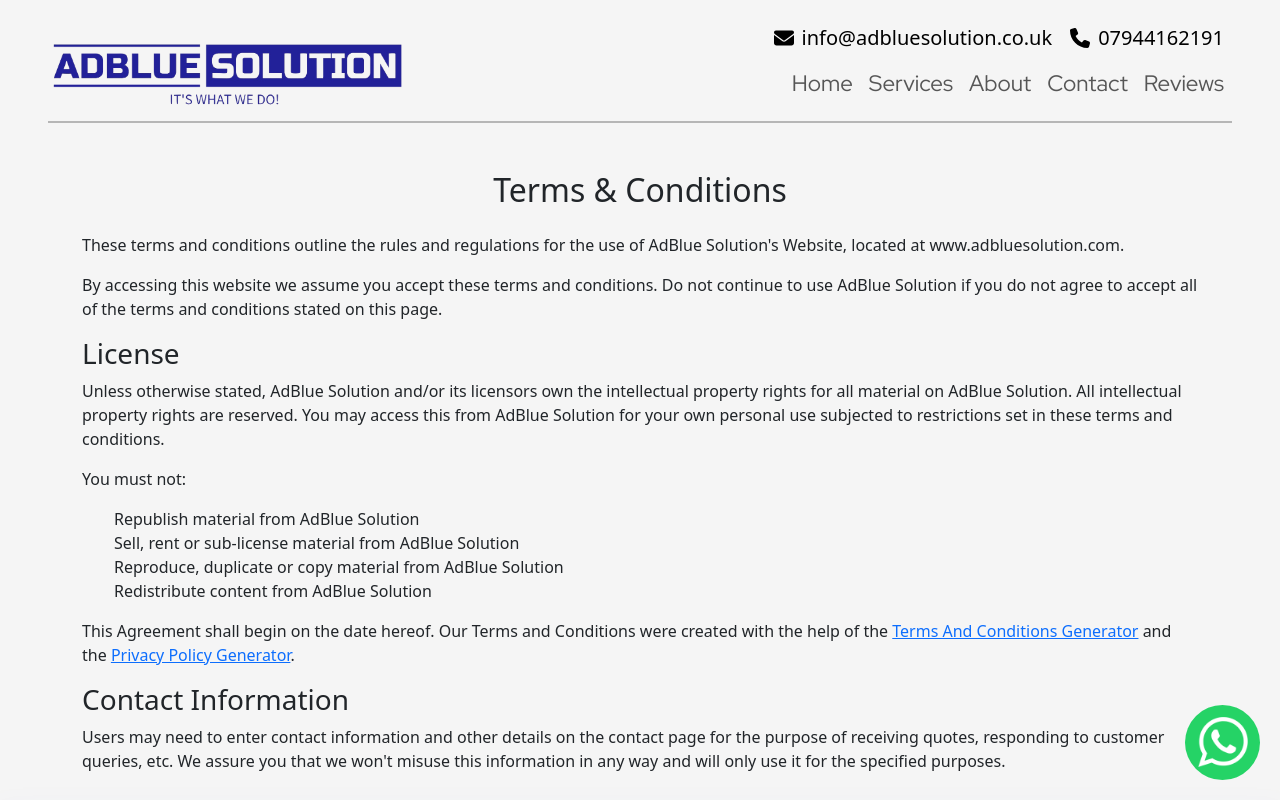
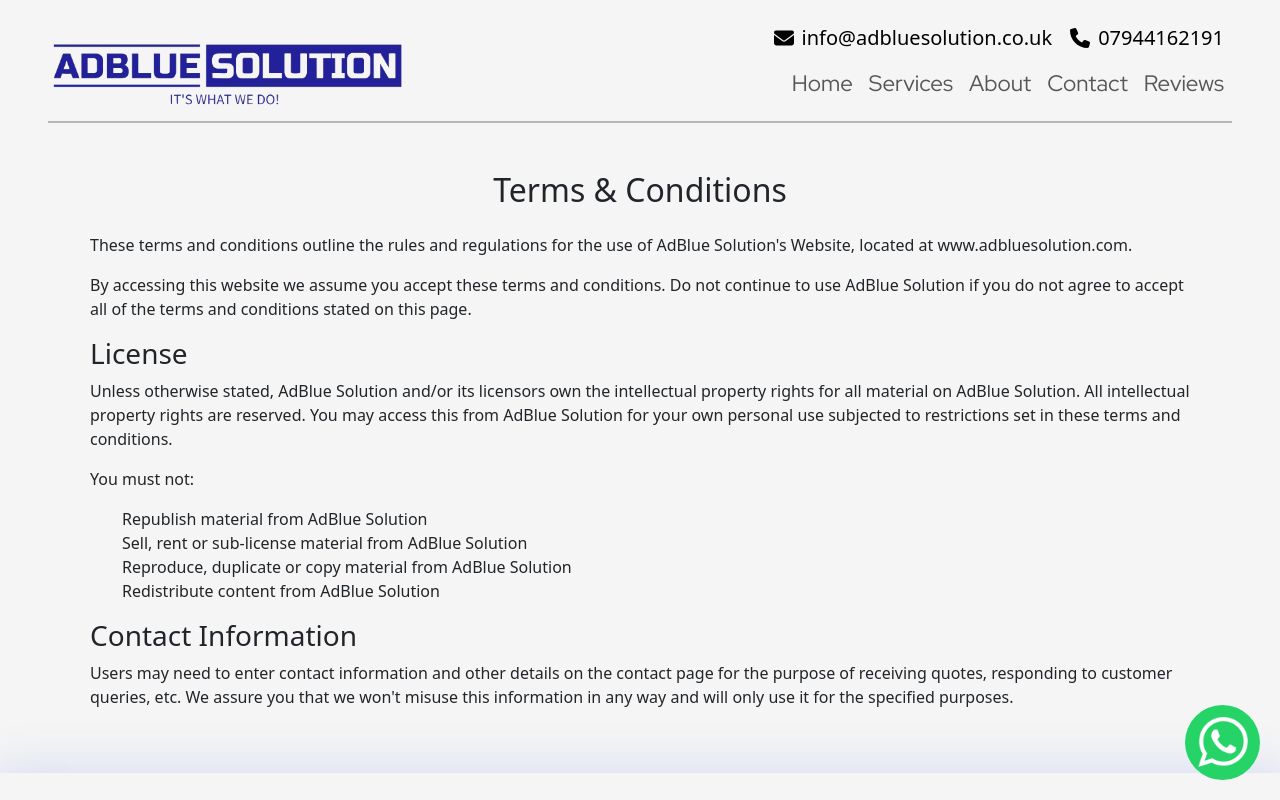
Before and after one commit to joshthomas98/adblue-solution-website, a React (Vite) app: page /termsandconditions in a window 1280 px wide. Shown: the top 800 px of the page. Built offline with nearby package versions, Linux system fonts and the light colour scheme; no server answers; the database is empty; some icons are missing; a web font is replaced by a local one.

Commit message:
T&C's DONE

```diff
--- a/src/pages/TermsAndConditions.jsx
+++ b/src/pages/TermsAndConditions.jsx
@@ -5,9 +5,10 @@
   return (
     <Container className="py-5">
       <h2 className="text-center mb-4">Terms &amp; Conditions</h2>
+      <div className="px-2">
         <p>
-        These terms and conditions outline the rules and regulations for the use
-        of AdBlue Solution's Website, located at www.adbluesolution.com.
+          These terms and conditions outline the rules and regulations for the
+          use of AdBlue Solution's Website, located at www.adbluesolution.com.
         </p>
         <p>
           By accessing this website we assume you accept these terms and
@@ -19,8 +20,8 @@
           Unless otherwise stated, AdBlue Solution and/or its licensors own the
           intellectual property rights for all material on AdBlue Solution. All
           intellectual property rights are reserved. You may access this from
-        AdBlue Solution for your own personal use subjected to restrictions set
-        in these terms and conditions.
+          AdBlue Solution for your own personal use subjected to restrictions
+          set in these terms and conditions.
         </p>
         <p>You must not:</p>
         <ul>
@@ -29,25 +30,15 @@
           <li>Reproduce, duplicate or copy material from AdBlue Solution</li>
           <li>Redistribute content from AdBlue Solution</li>
         </ul>
-      <p>
-        This Agreement shall begin on the date hereof. Our Terms and Conditions
-        were created with the help of the{" "}
-        <a href="https://www.termsandconditionsgenerator.com">
-          Terms And Conditions Generator
-        </a>{" "}
-        and the{" "}
-        <a href="https://www.privacypolicyonline.com/terms-conditions-generator/">
-          Privacy Policy Generator
-        </a>
-        .
-      </p>
         <h3>Contact Information</h3>
         <p>
           Users may need to enter contact information and other details on the
-        contact page for the purpose of receiving quotes, responding to customer
-        queries, etc. We assure you that we won't misuse this information in any
-        way and will only use it for the specified purposes.
+          contact page for the purpose of receiving quotes, responding to
+          customer queries, etc. We assure you that we won't misuse this
+          information in any way and will only use it for the specified
+          purposes.
         </p>
+      </div>
       {/* Add more sections as necessary */}
     </Container>
   );
```
Lines whose indentation alone changed are shown as unchanged.
